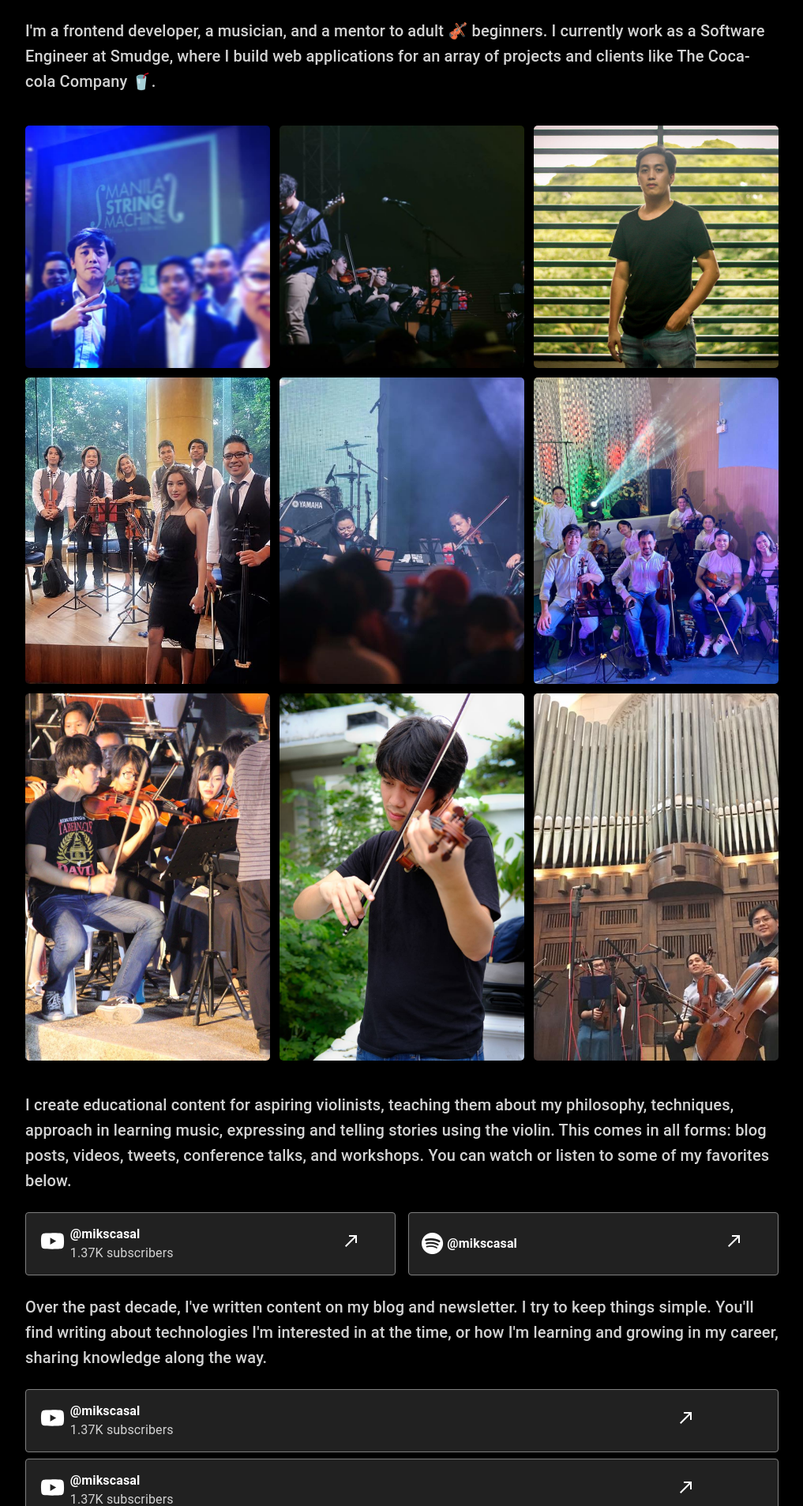
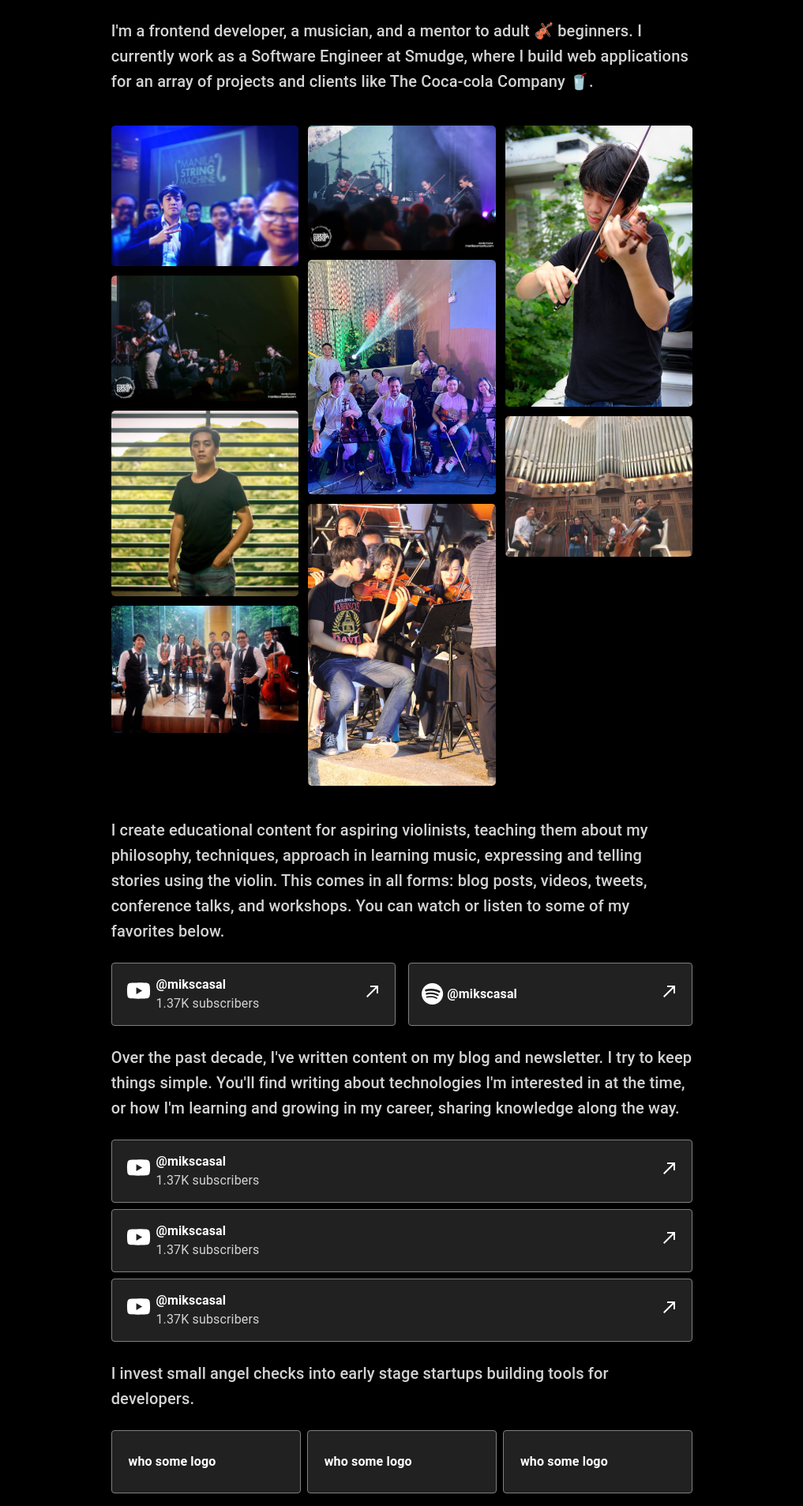
Before and after one commit to mikskywalker/portfolio, a React (Create React App) app: page / in a window 1280 px wide. Shown: the part 193-2100 px from the top of the page at 79% size, without its empty margins (131-1148 px from the left). Built offline with nearby package versions, Linux system fonts and the light colour scheme.

Commit message:
styling adjustments

```diff
--- a/src/components/BigBtn.tsx
+++ b/src/components/BigBtn.tsx
@@ -3,14 +3,21 @@ import CallMadeIcon from '@mui/icons-material/CallMade';
 import YouTubeIcon from '@mui/icons-material/YouTube';
 import LinkedInIcon from '@mui/icons-material/LinkedIn';
 import TwitterIcon from '@mui/icons-material/Twitter';
-import PlayCircleIcon from '@mui/icons-material/PlayCircle';
 
 interface BigBtnTypes {
  title: string,
  subscribers?: string,
- platform?: 'youtube' | 'spotify' | 'linkedin' | 'twitter'
+ platform?: 'youtube' | 'spotify' | 'linkedin' | 'twitter',
+ noEndIcon?: boolean
 }
-
+/**
+ * Aug 23, 2023
+ * as of this time, mui does not have an icon for spotify. 😢
+ * so I used fontawesome instead. I just applied the quickest way
+ * which is import it via link in the index.html file. notice renders for icons
+ * I might fully use the fontawesome icons in the future though
+ *
+ */
 export default function BigBtn(props: BigBtnTypes) {
 
   return (
@@ -26,6 +33,8 @@ export default function BigBtn(props: BigBtnTypes) {
              { props.platform === 'youtube' && <YouTubeIcon fontSize="large"/>}
              { props.platform === 'spotify' && <i className="fa-brands fa-spotify fa-2xl"></i>}
              { props.platform === 'linkedin' && <LinkedInIcon fontSize="large"/>}
+             { props.platform === 'twitter' && <LinkedInIcon fontSize="large"/>}
+             { props.platform === 'linkedin' && <TwitterIcon fontSize="large"/>}
             </Grid>
             <Grid item ml='.3rem'>
               <Typography variant="body1" fontWeight="bold">
@@ -35,8 +44,8 @@ export default function BigBtn(props: BigBtnTypes) {
             </Grid>
           </Grid>
         </Grid>
-        <Grid item xs={3}>
-          <CallMadeIcon />
+        <Grid item xs={3} textAlign='end'>
+          { props.noEndIcon === true ? '' : <CallMadeIcon />}
         </Grid>
       </Grid>
     </Button>
--- a/src/components/MiksImageList.tsx
+++ b/src/components/MiksImageList.tsx
@@ -15,7 +15,7 @@ import myImage9 from '../assets/mikspics/9.jpg';
 export default function MiksImageList() {
   return (
     <Box sx={{ maxWidth: '100%', height: '100%' }}>
-      <ImageList variant="quilted" cols={3} gap={12}>
+      <ImageList variant="masonry" cols={3} gap={12}>
         {itemData.map((item) => (
           <ImageListItem key={item.img}>
             <img
--- a/src/pages/HomePage.tsx
+++ b/src/pages/HomePage.tsx
@@ -17,12 +17,12 @@ export default function HomePage() {
         marginBottom: "5rem",
       }}
     >
-      <Grid item xs={9}>
+      <Grid item xs={9} lg={7}>
         <Typography variant="h3" color="white">
           hey, I'm Miks 👋🏼
         </Typography>
       </Grid>
-      <Grid item xs={9}>
+      <Grid item xs={9} lg={7}>
         <Grid container direction="row">
           <Grid item>
             <Typography variant="h6" color="lightgray">
@@ -41,10 +41,10 @@ export default function HomePage() {
           </Grid>
         </Grid>
       </Grid>
-      <Grid item xs={9}>
+      <Grid item xs={9} lg={7}>
         <MiksImageList />
       </Grid>
-      <Grid item xs={9}>
+      <Grid item xs={9} lg={7}>
         <Typography variant="h6" color="lightgray">
           I create educational content for aspiring violinists, teaching them
           about my philosophy, techniques, approach in learning music,
@@ -53,37 +53,59 @@ export default function HomePage() {
           You can watch or listen to some of my favorites below.
         </Typography>
       </Grid>
-      <Grid item xs={9}>
+      <Grid item xs={9} lg={7}>
         <Grid container spacing={2}>
-          <Grid item xs={6}>
+          <Grid item xs={12} md={6}>
             <BigBtn title="@mikscasal" subscribers="1.37K" platform="youtube" />
           </Grid>
-          <Grid item xs={6}>
-            <BigBtn title="@mikscasal"  platform="spotify" />
+          <Grid item xs={12} md={6}>
+            <BigBtn title="@mikscasal" platform="spotify" />
           </Grid>
         </Grid>
       </Grid>
-      <Grid item xs={9}>
+      <Grid item xs={9} lg={7}>
         <Typography variant="h6" color="lightgray">
           {/* TODO:  */}
-        Over the past decade, I've written content on my blog and newsletter. I try to keep things simple. You'll find writing about technologies I'm interested in at the time, or how I'm learning and growing in my career, sharing knowledge along the way.
+          Over the past decade, I've written content on my blog and newsletter.
+          I try to keep things simple. You'll find writing about technologies
+          I'm interested in at the time, or how I'm learning and growing in my
+          career, sharing knowledge along the way.
         </Typography>
       </Grid>
-      <Grid item xs={9}>
+      <Grid item xs={9} lg={7}>
         <Grid container spacing={1}>
           <Grid item xs={12}>
-          <BigBtn title="@mikscasal" subscribers="1.37K" platform="youtube" />
+            <BigBtn title="@mikscasal" subscribers="1.37K" platform="youtube" />
           </Grid>
           <Grid item xs={12}>
-          <BigBtn title="@mikscasal" subscribers="1.37K" platform="youtube" />
+            <BigBtn title="@mikscasal" subscribers="1.37K" platform="youtube" />
           </Grid>
           <Grid item xs={12}>
-          <BigBtn title="@mikscasal" subscribers="1.37K" platform="youtube" />
+            <BigBtn title="@mikscasal" subscribers="1.37K" platform="youtube" />
           </Grid>
         </Grid>
-
-
-
+      </Grid>
+      <Grid item xs={9} lg={7}>
+        <Typography variant="h6" color="lightgray">
+          I invest small angel checks into early stage startups building tools
+          for developers.
+        </Typography>
+      </Grid>
+      <Grid item xs={9} lg={7}>
+        <Grid container spacing={1}>
+          <Grid item xs={4}>
+            <BigBtn title="who some logo" noEndIcon />
+          </Grid>
+          <Grid item xs={4}>
+            <BigBtn title="who some logo" noEndIcon />
+          </Grid>
+          <Grid item xs={4}>
+            <BigBtn title="who some logo" noEndIcon />
+          </Grid>
+        </Grid>
+      </Grid>
+      <Grid item  xs={9} lg={7}>
+        <Typography variant="h6" color="lightgray" >I've also worked with or advised companies like Convex, Fauna, Plasmic, and more about developer marketing, DevRel, and building open-source communities.</Typography>
       </Grid>
     </Grid>
   );
```
